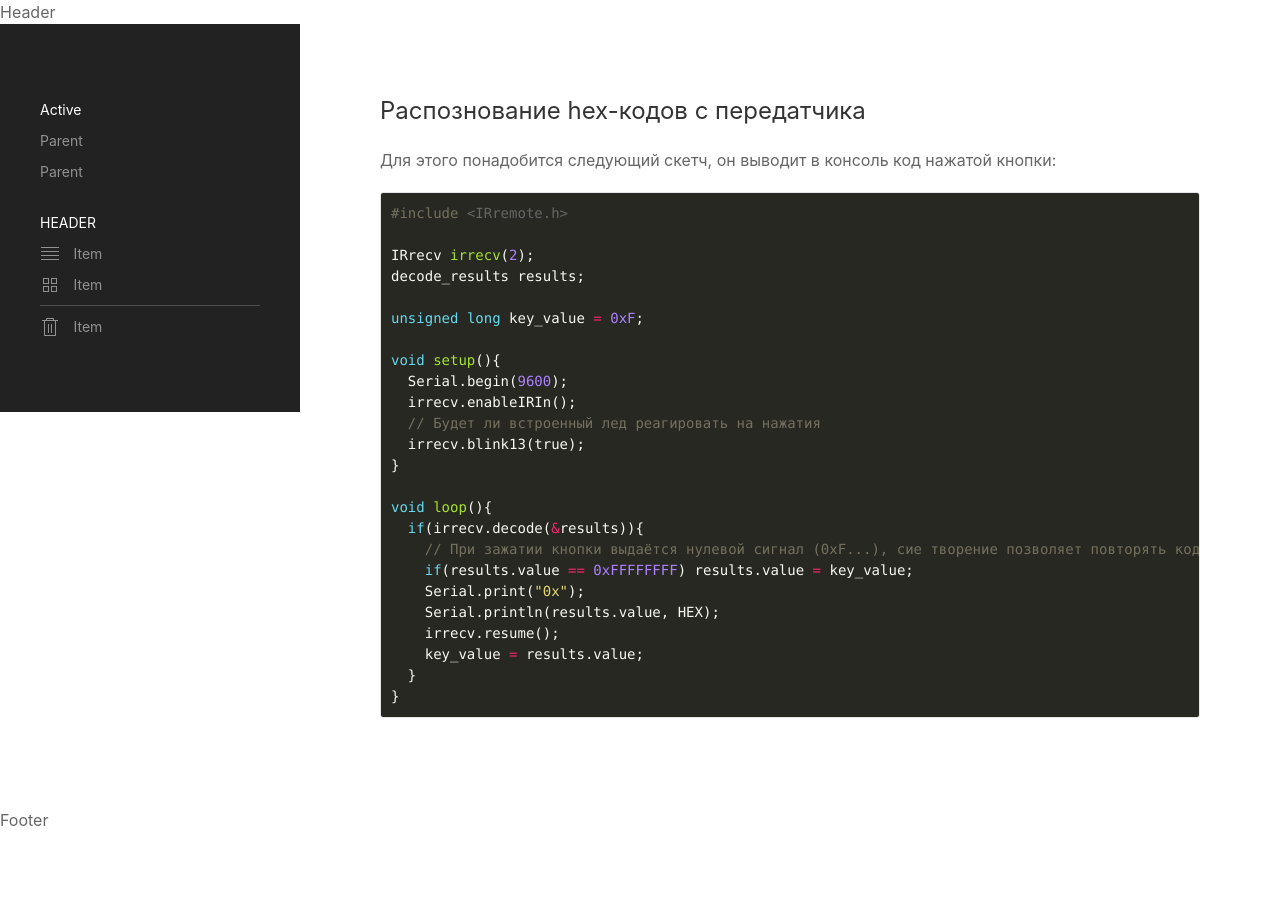
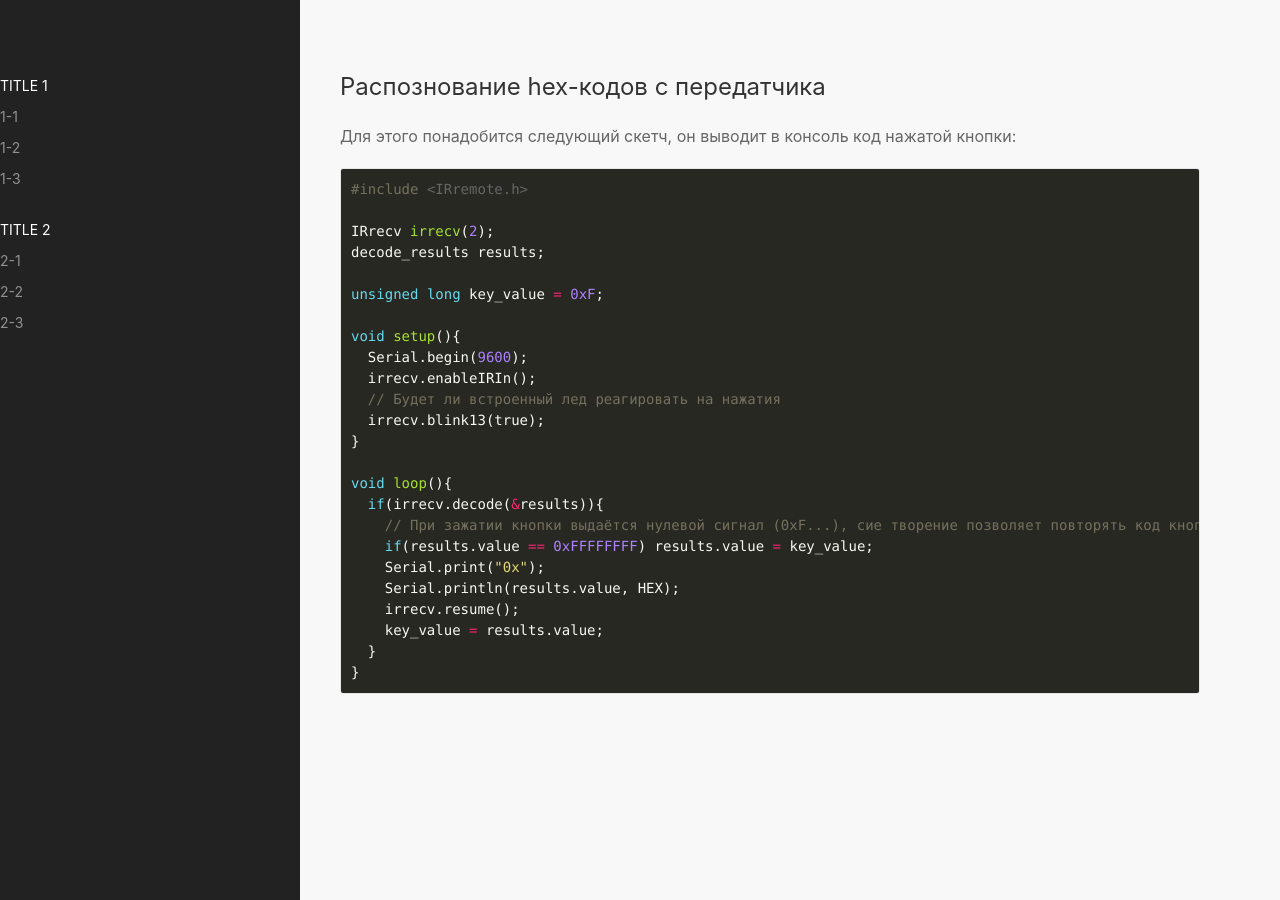
Before and after one commit to ProjectErlon/ProjectErlon.github.io, a Jekyll site: the page built from index.md, in a window 1280 px wide. Built offline with Jekyll 4.4.1, drawn with Linux system fonts in a browser that asks for light colours; nearby versions of some CDN libraries.

Commit message:
Update default.html

```diff
--- a/_layouts/default.html
+++ b/_layouts/default.html
@@ -8,47 +8,28 @@
     <link rel="stylesheet" href="{{ '/assets/css/monokai.css' | relative_url }}" />
   </head>
   <body>
-    <div>Header</div>
+<div class="uk-grid-collapse" uk-grid uk-height-viewport="expand: true">
+  <div class="uk-tile uk-tile-secondary uk-width-medium">
+    <ul class="uk-nav uk-nav-default">
+      <li class="uk-nav-header">Title 1</li>
+      <li><a href="#">1-1</a></li>
+      <li><a href="#">1-2</a></li>
+      <li><a href="#">1-3</a></li>
+      <li class="uk-nav-header">Title 2</li>
+      <li><a href="#">2-1</a></li>
+      <li><a href="#">2-2</a></li>
+      <li><a href="#">2-3</a></li>
+    </ul>
+  </div>
+  <div class="uk-tile uk-tile-muted uk-width-expand">
+    <div class="uk-container uk-container-small">
+      <article class="uk-article">
+        {{content}}
+      </article>
+    </div>
+  </div>
+</div>
 
-
-    <div class="uk-grid-collapse" uk-grid>
-      <div class="uk-width-medium"><div class="uk-tile uk-tile-secondary">
-
-        <ul class="uk-nav-default uk-nav-parent-icon" uk-nav>
-          <li class="uk-active"><a href="#">Active</a></li>
-          <li class="uk-parent">
-              <a href="#">Parent</a>
-              <ul class="uk-nav-sub">
-                  <li><a href="#">Sub item</a></li>
-                  <li><a href="#">Sub item</a></li>
-              </ul>
-          </li>
-          <li class="uk-parent">
-              <a href="#">Parent</a>
-              <ul class="uk-nav-sub">
-                  <li><a href="#">Sub item</a></li>
-                  <li><a href="#">Sub item</a></li>
-              </ul>
-          </li>
-          <li class="uk-nav-header">Header</li>
-          <li><a href="#"><span class="uk-margin-small-right" uk-icon="icon: table"></span> Item</a></li>
-          <li><a href="#"><span class="uk-margin-small-right" uk-icon="icon: thumbnails"></span> Item</a></li>
-          <li class="uk-nav-divider"></li>
-          <li><a href="#"><span class="uk-margin-small-right" uk-icon="icon: trash"></span> Item</a></li>
-        </ul>
-
-      </div></div>
-      <div class="uk-width-expand"><div class="uk-tile">
-
-        <div class="uk-container">{{content}}</div>
-
-      </div></div>
-    </div>
-
-
-
-
-    <div>Footer</div>
 
     <script src="https://cdnjs.cloudflare.com/ajax/libs/uikit/3.2.0/js/uikit.min.js"></script>
     <script src="https://cdnjs.cloudflare.com/ajax/libs/uikit/3.2.0/js/uikit-icons.min.js"></script>
```
